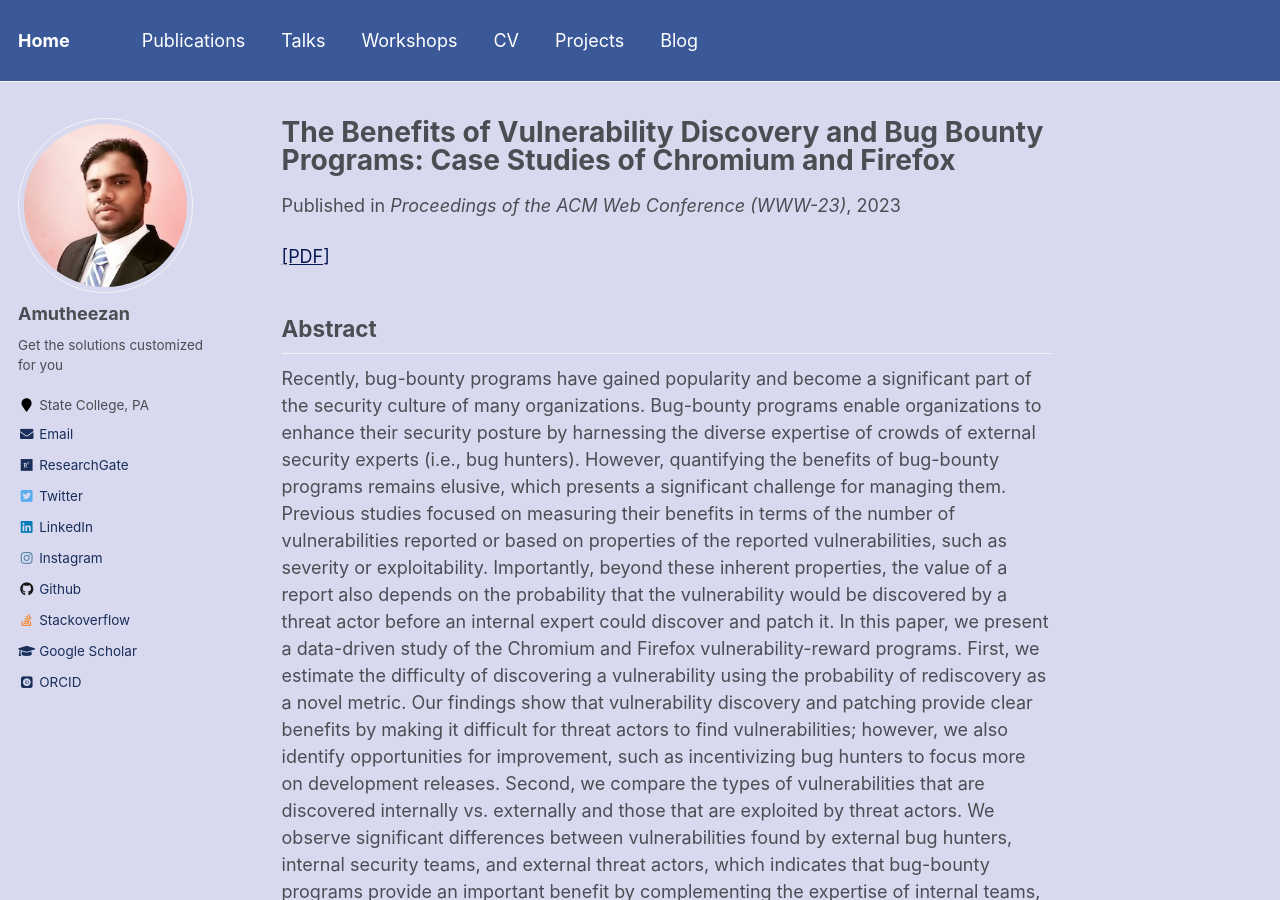
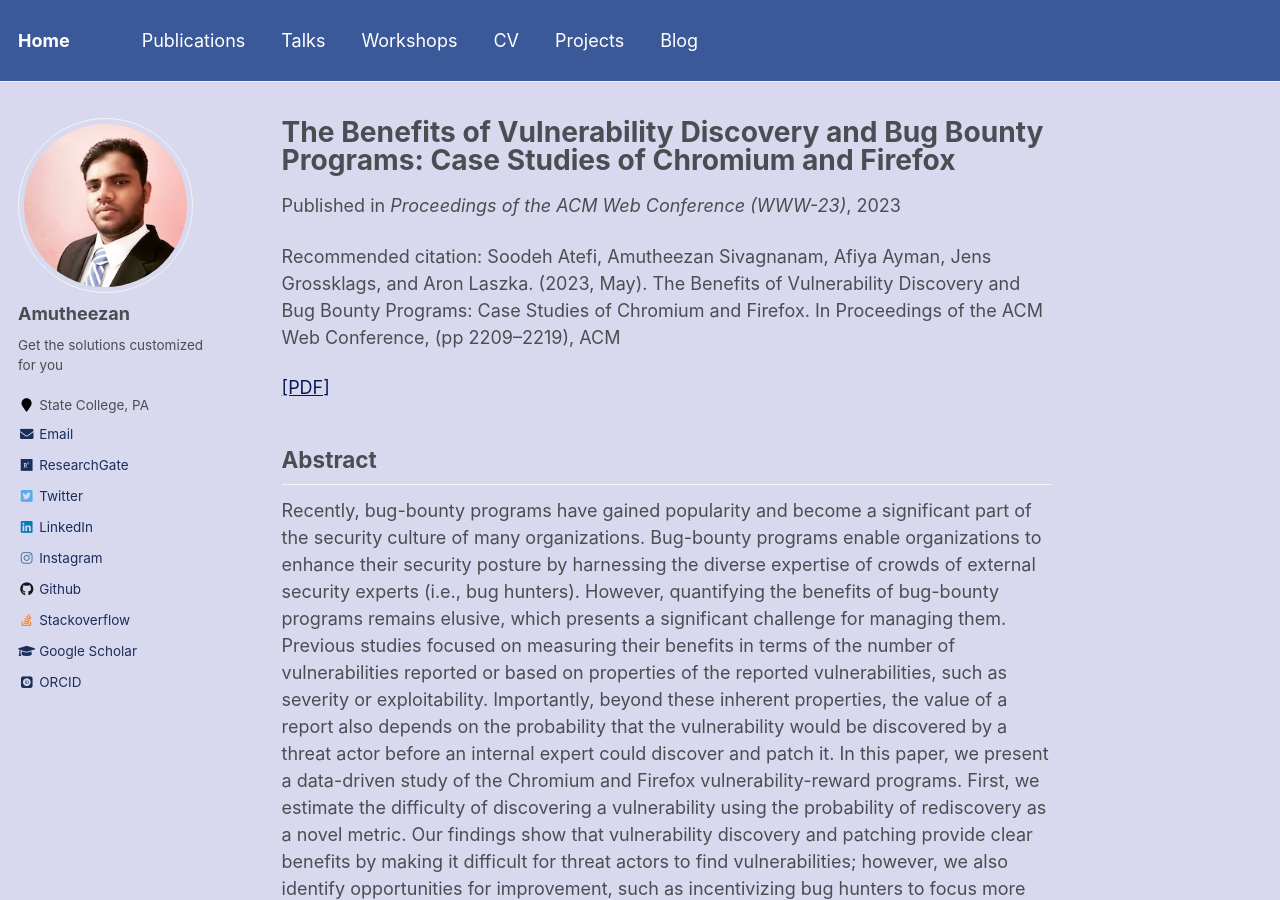
Before and after one commit to Amutheezan/amutheezan.github.io, a Jekyll site: the page built from _publications/2023-05-04-www23.md, in a window 1280 px wide and 900 px high. Built offline with Jekyll 4.4.1, drawn with Linux system fonts in a browser that asks for light colours; some web fonts are replaced.

Commit message:
Update 2023-05-04-www23.md

```diff
--- a/_publications/2023-05-04-www23.md
+++ b/_publications/2023-05-04-www23.md
@@ -4,6 +4,7 @@ collection: publications
 permalink: /publication/www23
 date: 2023-05-04
 venue: 'Proceedings of the ACM Web Conference (WWW-23)'
+citation: 'Soodeh Atefi, Amutheezan Sivagnanam, Afiya Ayman, Jens Grossklags, and Aron Laszka. (2023, May). The Benefits of Vulnerability Discovery and Bug Bounty Programs: Case Studies of Chromium and Firefox. In Proceedings of the ACM Web Conference, (pp 2209–2219), ACM'
 ---
 
 [[PDF]](https://dl.acm.org/doi/abs/10.1145/3543507.3583352)
```
